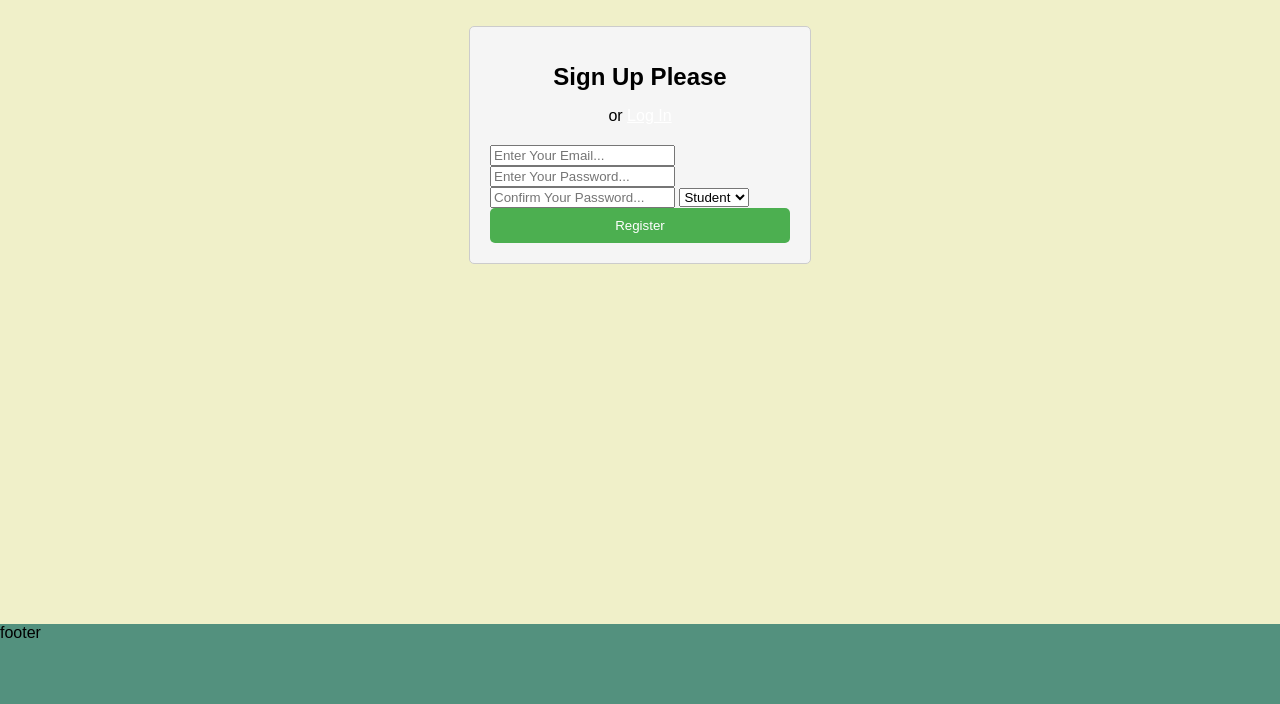
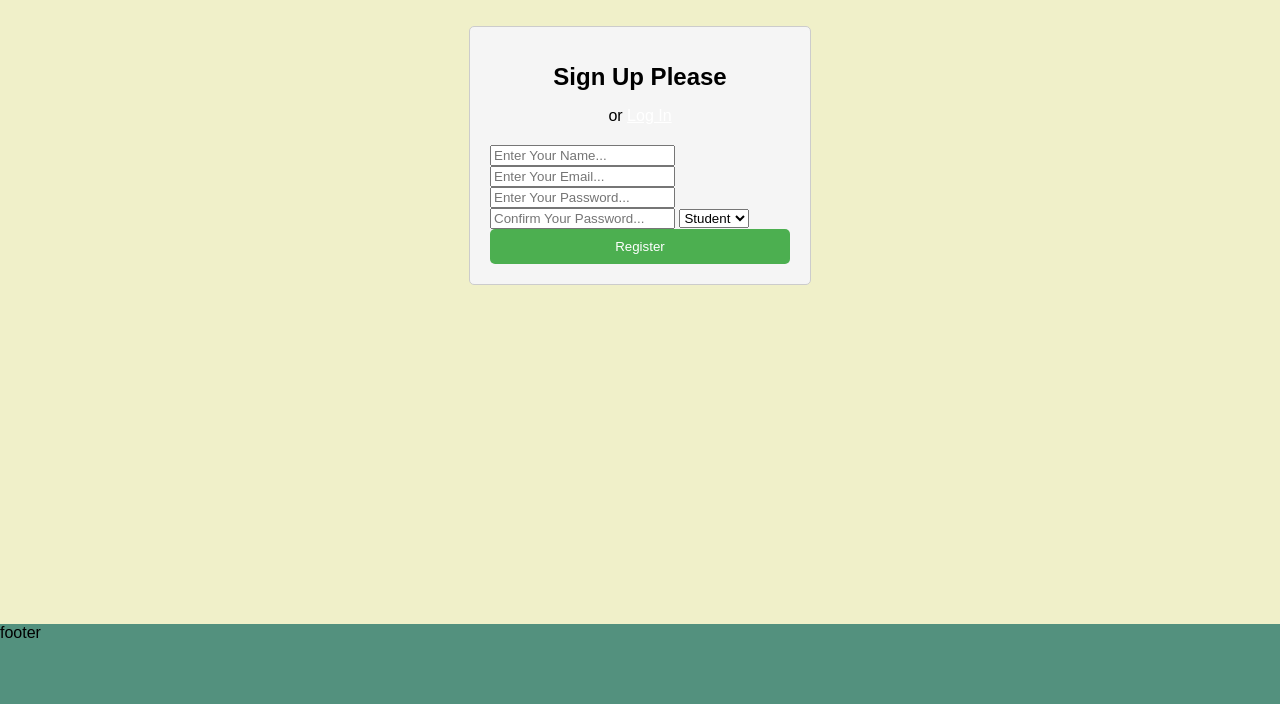
Before and after one commit to Franciscojmg22/sculuyi, a PHP site: page /registro.php in a window 1280 px wide. Shown: the part 96-800 px from the top of the page. Run offline with PHP 8.4, Linux system fonts and the light colour scheme; some web fonts are replaced.

Commit message:
CAmbios para log in, registro y conexion a la base pruebas de estilo 2.5

```diff
--- a/login.php
+++ b/login.php
@@ -70,6 +70,7 @@ if (!empty($_POST['correo']) && !empty($_POST['contrasena'])) {
         <input type="contrasena" name="contrasena" placeholder="Enter Your Password...">
         <input type="submit" value="Login">
       </form>
+      <span> New User? - <a href="registro.php">Sign Up</a></span>
     </div>
   </div>
 </main>
--- a/registro.php
+++ b/registro.php
@@ -79,6 +79,7 @@ if (!empty($_POST['correo']) && !empty($_POST['contrasena']) && !empty($_POST['c
             <span> or <a href="login.php"> Log In</a></span>
 
             <form action="registro.php" method="post">
+                <input type="nombre" name="nombre" placeholder="Enter Your Name...">
                 <input type="correo" name="correo" placeholder="Enter Your Email...">
                 <input type="contrasena" name="contrasena" placeholder="Enter Your Password...">
                 <input type="contrasena" name="contrasenna" placeholder="Confirm Your Password...">
```
